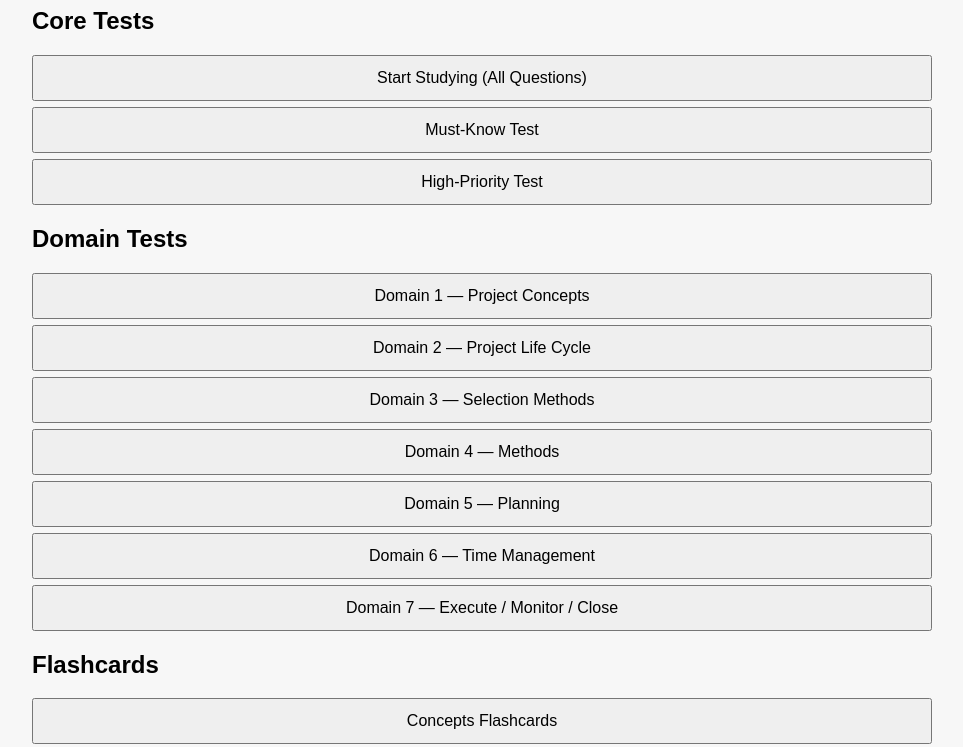
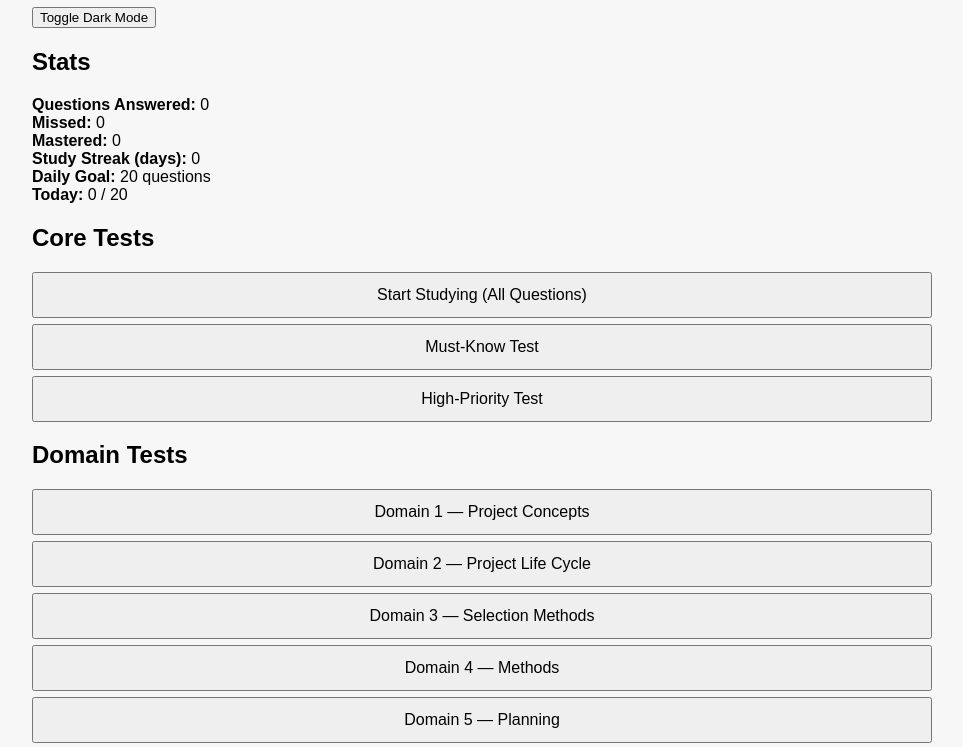
Before and after one commit to testingwgu-bit/c722-practice-test, a plain HTML site: page index.html in a window 1280 px wide. Shown: the part 93-840 px from the top of the page, without its empty margins (158-1121 px from the left). Drawn offline with Linux system fonts and the light colour scheme.

Commit message:
Update index.html

```diff
--- a/index.html
+++ b/index.html
@@ -8,10 +8,31 @@
 <body>
 
 <div id="app">
-    <h1>C722 Project Management — Study Dashboard</h1>
+    <header>
+        <h1>C722 Project Management — Study Dashboard</h1>
+        <div class="header-controls">
+            <button onclick="toggleDarkMode()">Toggle Dark Mode</button>
+        </div>
+    </header>
+
+    <section id="stats">
+        <h2>Stats</h2>
+        <div class="stats-row">
+            <div><strong>Questions Answered:</strong> <span id="stat-answered">0</span></div>
+            <div><strong>Missed:</strong> <span id="stat-missed">0</span></div>
+            <div><strong>Mastered:</strong> <span id="stat-mastered">0</span></div>
+        </div>
+        <div class="stats-row">
+            <div><strong>Study Streak (days):</strong> <span id="stat-streak">0</span></div>
+            <div><strong>Daily Goal:</strong> <span id="stat-goal">20</span> questions</div>
+            <div><strong>Today:</strong> <span id="stat-today">0</span> / <span id="stat-goal">20</span></div>
+        </div>
+        <div class="progress-bar">
+            <div id="progress-fill"></div>
+        </div>
+    </section>
 
     <div class="menu">
-
         <h2>Core Tests</h2>
         <button onclick="loadTest('all-questions.md')">Start Studying (All Questions)</button>
         <button onclick="loadTest('must-know.md')">Must‑Know Test</button>
```
